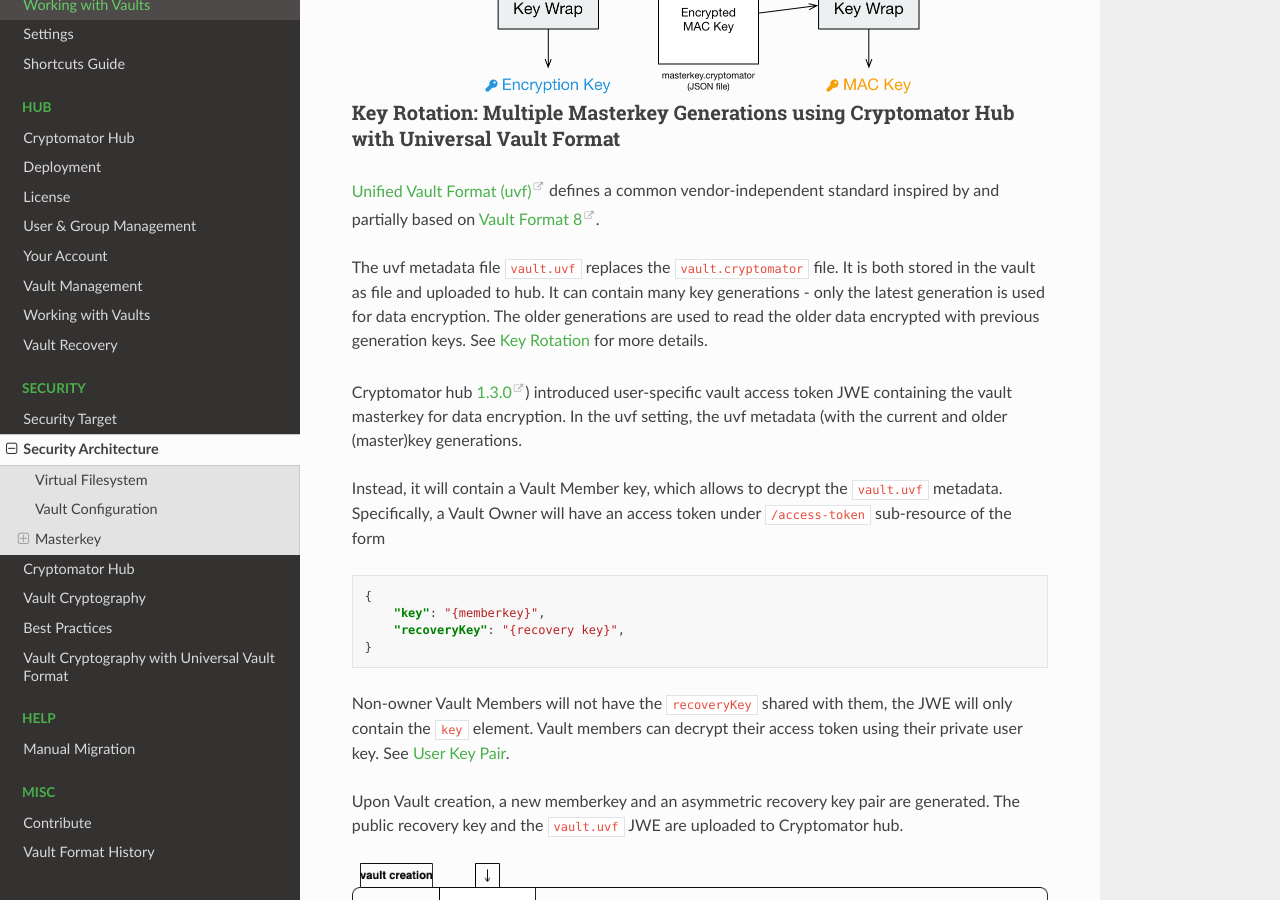
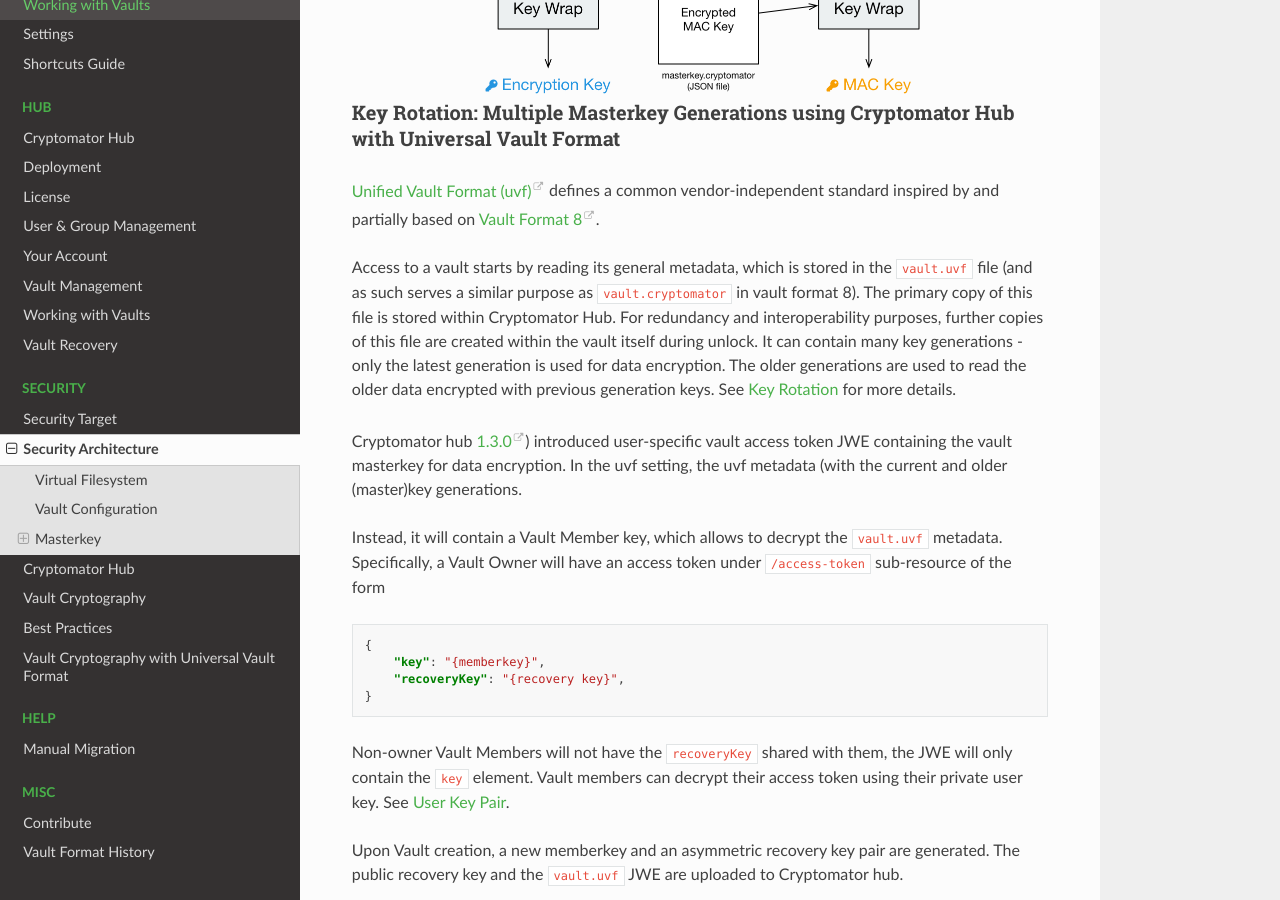
Before and after one commit to cryptomator/docs, a Sphinx documentation site: the page built from source/security/architecture.rst, in a window 1280 px wide and 900 px high, scrolled down 3461 px. Built offline with Sphinx 7.4.7 and the Read the Docs theme 2.0.0, drawn with Linux system fonts in a browser that asks for light colours.

Commit message:
Update source/security/architecture.rst
Co-authored-by: Sebastian Stenzel <overheadhunter@users.noreply.github.com>

```diff
--- a/source/security/architecture.rst
+++ b/source/security/architecture.rst
@@ -169,8 +169,8 @@
 `Unified Vault Format (uvf) <https://github.com/encryption-alliance/unified-vault-format>`_
 defines a common vendor-independent standard inspired by and partially based on `Vault Format 8 <https://docs.cryptomator.org/en/latest/misc/vault-format-history/>`_.
 
-The uvf metadata file ``vault.uvf`` replaces the ``vault.cryptomator`` file.
-It is both stored in the vault as file and uploaded to hub.
+Access to a vault starts by reading its general metadata, which is stored in the ``vault.uvf`` file (and as such serves a similar purpose as ``vault.cryptomator`` in vault format 8).
+The primary copy of this file is stored within Cryptomator Hub. For redundancy and interoperability purposes, further copies of this file are created within the vault itself during unlock.
 It can contain many key generations - only the latest generation is used for data encryption.
 The older generations are used to read the older data encrypted with previous generation keys.
 See :ref:`Key Rotation <security/uvf/key-rotation>` for more details.
```
